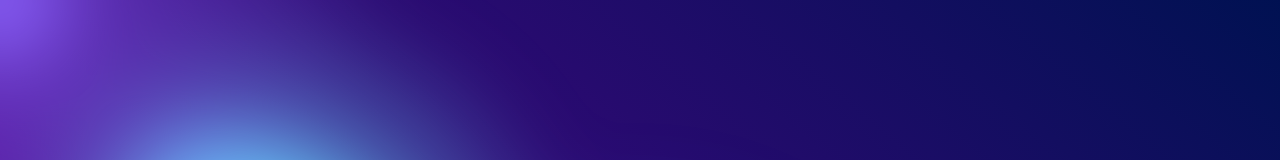
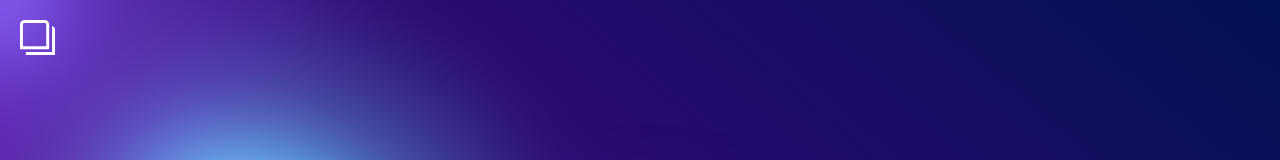
Before and after one commit to Popa-Andrei-Valentin/My_Portofolio, a React (Vite) app: page / in a window 1280 px wide. Shown: the top 160 px of the page. Built offline with nearby package versions, Linux system fonts and the light colour scheme.

Commit message:
Implement ToggleBtn in App.jsx and modify some inline stuff for svg

```diff
--- a/src/App.jsx
+++ b/src/App.jsx
@@ -1,11 +1,12 @@
-import { useState } from 'react'
 import Jumbotron from "./components/Jumbotron/Jumbotron.jsx";
 import './App.css'
+import ToggleBtn from "./components/ToggleBtn/ToggleBtn.jsx";
 
 function App() {
   return (
     <>
         <div className="root-content">
+            <ToggleBtn />
             <Jumbotron />
         </div>
     </>
--- a/src/components/ToggleBtn/ToggleBtn.jsx
+++ b/src/components/ToggleBtn/ToggleBtn.jsx
@@ -0,0 +1,8 @@
+import './ToggleBtn.css'
+export default function ToggleBtn() {
+	return (
+		<div className='toggle-container'>
+			<svg id="toggleBtn" viewBox="0 0 24 24" xmlns="http://www.w3.org/2000/svg" data-name="Layer 1"><path d="m20 20h-20v-17a3 3 0 0 1 3-3h14a3 3 0 0 1 3 3zm-18-2h16v-15a1 1 0 0 0 -1-1h-14a1 1 0 0 0 -1 1zm20-13.816v17.816h-18v2h20v-17a3 3 0 0 0 -2-2.816z"/></svg>
+		</div>
+	)
+}
```
